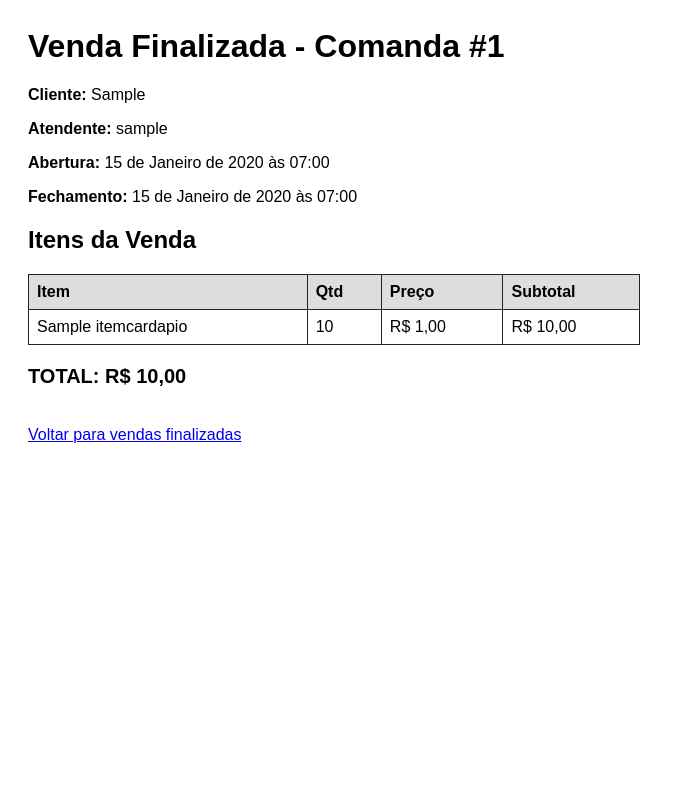
After one commit to joaodev404/sistema_espetaria, a Django app: page /vendas/fechadas/1/ in a window 1280 px wide. The commit adds this page. Shown: the whole page, without its empty margins (0-675 px from the left). Run offline with Django 5.2, Linux system fonts and the light colour scheme; tables that the repository leaves empty hold one stand-in row (values such as "Sample post").

Commit message:
Adiciona vendas finalizadas, detalhes da venda, botões de exclusão e correções no menu

```diff
--- a/comandas/models.py
+++ b/comandas/models.py
@@ -20,7 +20,7 @@ class ItemCardapio(models.Model):
 
 class Comanda(models.Model):
     atendente = models.ForeignKey(User, on_delete=models.CASCADE)
-    cliente = models.CharField(max_length=100, null=True, blank=True)  # <-- ADICIONADO
+    cliente = models.CharField(max_length=100, null=True, blank=True)
     data_abertura = models.DateTimeField(auto_now_add=True)
     data_fechamento = models.DateTimeField(null=True, blank=True)
     finalizada = models.BooleanField(default=False)
--- a/comandas/urls.py
+++ b/comandas/urls.py
@@ -3,10 +3,25 @@ from . import views
 
 urlpatterns = [
     path('', views.menu_atendente, name='menu_atendente'),  # menu principal
+
+    # Login/logout
     path('login/', views.login_view, name='login'),
     path('logout/', views.logout_view, name='logout'),
+
+    # Comandas ativas (vendas abertas)
     path('vendas/', views.listar_comandas, name='listar_comandas'),
     path('vendas/nova/', views.nova_comanda, name='nova_comanda'),
     path('vendas/<int:comanda_id>/', views.editar_comanda, name='editar_comanda'),
     path('vendas/<int:comanda_id>/finalizar/', views.finalizar_comanda, name='finalizar_comanda'),
+    path('vendas/<int:comanda_id>/apagar/', views.apagar_comanda, name='apagar_comanda'),
+
+    # VENDAS FINALIZADAS —
+    path('vendas/fechadas/', views.vendas_fechadas, name='vendas_fechadas'),
+
+    # Detalhe da venda finalizada
+    path('vendas/fechadas/<int:comanda_id>/', views.detalhe_venda, name='detalhe_venda'),
+
+    # Apagar vendas finalzadas
+    path('vendas/fechadas/<int:comanda_id>/apagar/', views.apagar_venda_finalizada, name='apagar_venda_finalizada'),
+
 ]
--- a/comandas/views.py
+++ b/comandas/views.py
@@ -1,3 +1,4 @@
+from django.contrib.auth import logout
 from .models import Comanda, ItemCardapio, ItemComanda
 from django.shortcuts import get_object_or_404
 from django.contrib.auth.decorators import login_required
@@ -54,7 +55,6 @@ def nova_comanda(request):
         return redirect('editar_comanda', comanda_id=comanda.id)
     return render(request, 'nova_comanda.html')
 
-
 @login_required
 def editar_comanda(request, comanda_id):
     comanda = get_object_or_404(Comanda, id=comanda_id, atendente=request.user)
@@ -63,8 +63,15 @@ def editar_comanda(request, comanda_id):
     if request.method == 'POST':
         item_id = request.POST.get('item_id')
         quantidade = int(request.POST.get('quantidade', 1))
+
         item = ItemCardapio.objects.get(id=item_id)
-        ItemComanda.objects.create(comanda=comanda, item=item, quantidade=quantidade)
+
+        ItemComanda.objects.create(
+            comanda=comanda,
+            item_cardapio=item,
+            quantidade=quantidade
+        )
+
         return redirect('editar_comanda', comanda_id=comanda.id)
 
     return render(request, 'editar_comanda.html', {
@@ -73,9 +80,44 @@ def editar_comanda(request, comanda_id):
     })
 
 
+
 @login_required
 def finalizar_comanda(request, comanda_id):
     comanda = get_object_or_404(Comanda, id=comanda_id, atendente=request.user)
     comanda.finalizada = True
     comanda.save()
     return redirect('listar_comandas')
+
+@login_required
+def apagar_comanda(request, comanda_id):
+    comanda = get_object_or_404(Comanda, id=comanda_id)
+
+    # Apenas atendente dono da comanda OU admin pode excluir
+    if request.user == comanda.atendente or request.user.is_staff:
+        comanda.delete()
+        return redirect('listar_comandas')
+    else:
+        return redirect('menu_atendente')
+
+
+@login_required
+def vendas_fechadas(request):
+    vendas = Comanda.objects.filter(finalizada=True).order_by('-data_fechamento')
+
+    return render(request, 'vendas_fechadas.html', {
+        'vendas': vendas
+    })
+
+def detalhe_venda(request, comanda_id):
+    comanda = get_object_or_404(Comanda, id=comanda_id, finalizada=True)
+    itens = comanda.itens.all()
+
+    return render(request, 'detalhe_venda.html', {
+        'comanda': comanda,
+        'itens': itens
+    })
+
+def apagar_venda_finalizada(request, comanda_id):
+    comanda = get_object_or_404(Comanda, id=comanda_id, finalizada=True)
+    comanda.delete()
+    return redirect('vendas_fechadas')
--- /dev/null
+++ b/templates/detalhe_venda.html
@@ -0,0 +1,61 @@
+<html>
+<head>
+    <title>Detalhes da Venda</title>
+    <style>
+        body { font-family: Arial; padding: 20px; }
+        table {
+            width: 50%;
+            border-collapse: collapse;
+            margin-top: 20px;
+        }
+        th, td {
+            border: 1px solid #222;
+            padding: 8px;
+            text-align: left;
+        }
+        th {
+            background: #ddd;
+        }
+        .total {
+            font-size: 20px;
+            margin-top: 20px;
+            font-weight: bold;
+        }
+    </style>
+</head>
+<body>
+
+<h1>Venda Finalizada - Comanda #{{ comanda.id }}</h1>
+
+<p><strong>Cliente:</strong> {{ comanda.cliente }}</p>
+<p><strong>Atendente:</strong> {{ comanda.atendente.username }}</p>
+<p><strong>Abertura:</strong> {{ comanda.data_abertura }}</p>
+<p><strong>Fechamento:</strong> {{ comanda.data_fechamento }}</p>
+
+<h2>Itens da Venda</h2>
+
+<table>
+    <tr>
+        <th>Item</th>
+        <th>Qtd</th>
+        <th>Preço</th>
+        <th>Subtotal</th>
+    </tr>
+
+    {% for item in itens %}
+    <tr>
+        <td>{{ item.item_cardapio.nome }}</td>
+        <td>{{ item.quantidade }}</td>
+        <td>R$ {{ item.item_cardapio.preco }}</td>
+        <td>R$ {{ item.subtotal }}</td>
+    </tr>
+    {% endfor %}
+</table>
+
+<p class="total">TOTAL: R$ {{ comanda.total }}</p>
+
+<br>
+<a href="{% url 'vendas_fechadas' %}">Voltar para vendas finalizadas</a>
+
+</body>
+</html>
```
Also changed, not shown: templates/editar_comanda.html (+7 -1 lines), templates/menu_atendente.html (+16 -6 lines), templates/vendas_fechadas.html (added, +20 -0 lines).
